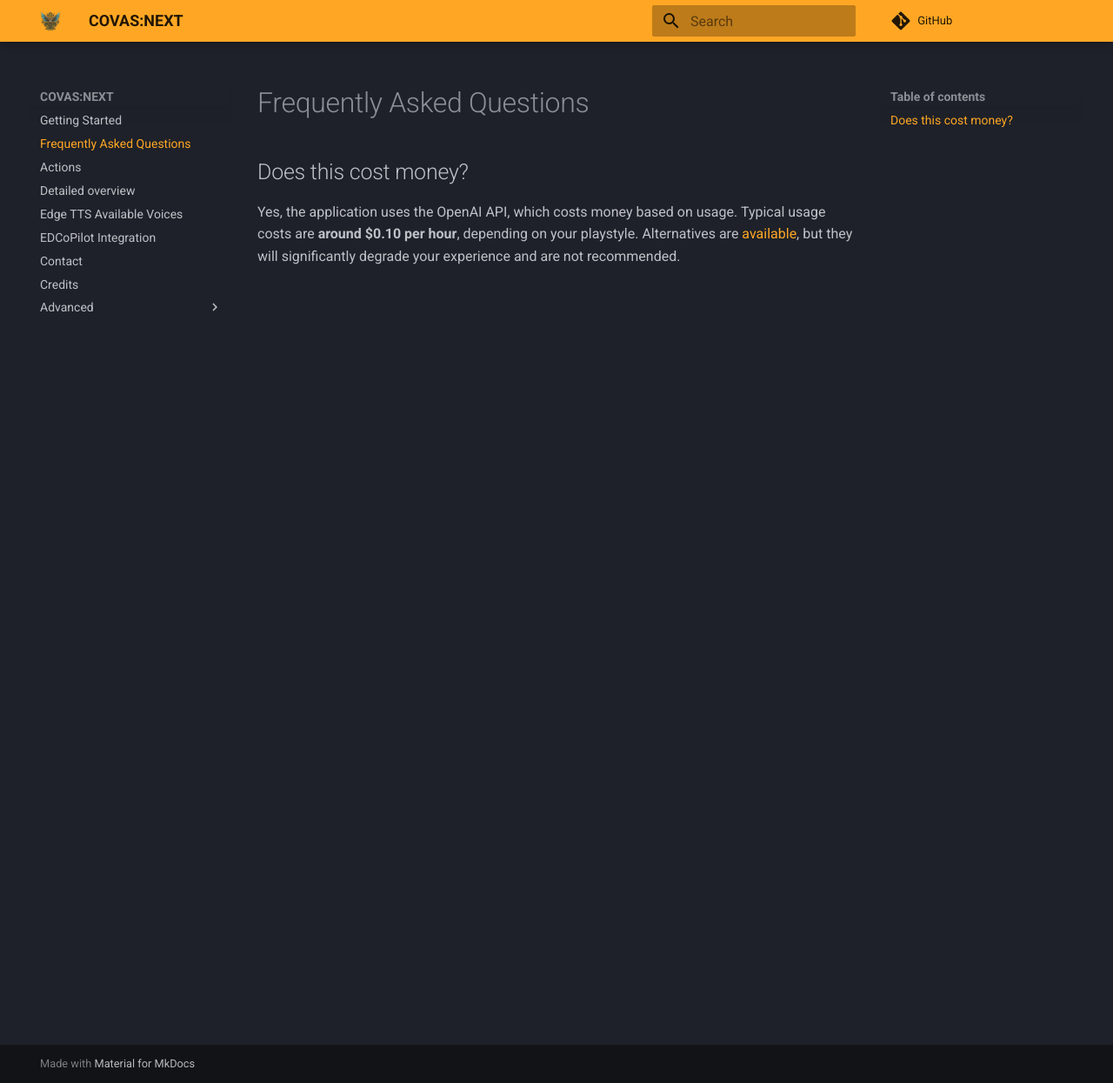
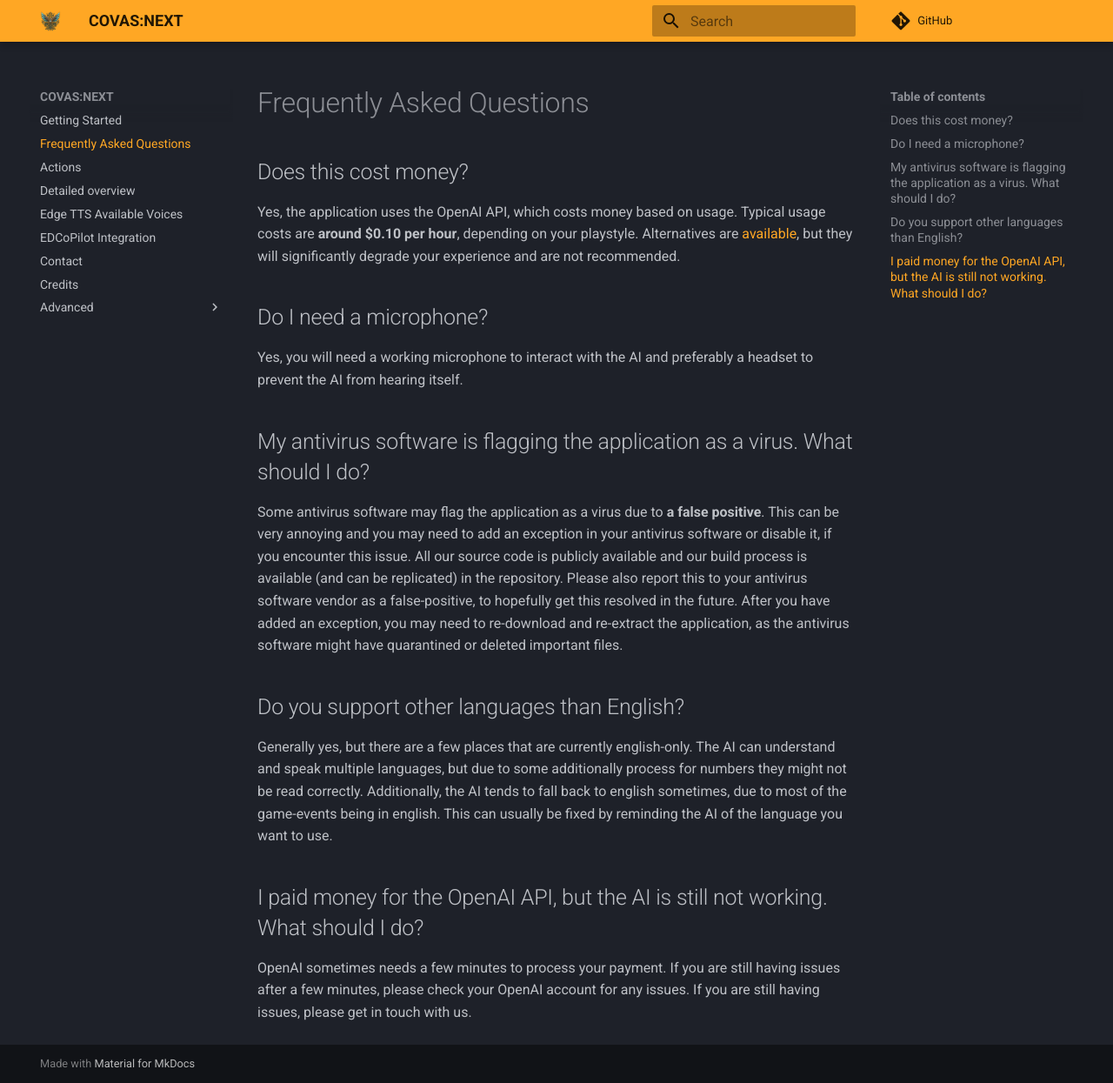
Before and after one commit to RatherRude/Elite-Dangerous-AI-Integration, an MkDocs documentation site: the page built from docs/10_faq.md, in a window 1280 px wide and 1245 px high. Shown: the whole window at 87% size. Built offline with MkDocs 1.6.1 and Material for MkDocs 9.7.7, drawn with Linux system fonts in a browser that asks for light colours; comment, search, counter and statistics services are not loaded.

Commit message:
fix: more faq

```diff
--- a/docs/10_faq.md
+++ b/docs/10_faq.md
@@ -3,3 +3,21 @@
 ## Does this cost money?
 
 Yes, the application uses the OpenAI API, which costs money based on usage. Typical usage costs are **around $0.10 per hour**, depending on your playstyle. Alternatives are [available](./advanced/freeSetup.md), but they will significantly degrade your experience and are not recommended.
+
+## Do I need a microphone?
+
+Yes, you will need a working microphone to interact with the AI and preferably a headset to prevent the AI from hearing itself.
+
+## My antivirus software is flagging the application as a virus. What should I do?
+
+Some antivirus software may flag the application as a virus due to **a false positive**. This can be very annoying and you may need to add an exception in your antivirus software or disable it, if you encounter this issue. All our source code is publicly available and our build process is available (and can be replicated) in the repository.
+Please also report this to your antivirus software vendor as a false-positive, to hopefully get this resolved in the future.
+After you have added an exception, you may need to re-download and re-extract the application, as the antivirus software might have quarantined or deleted important files.
+
+## Do you support other languages than English?
+
+Generally yes, but there are a few places that are currently english-only. The AI can understand and speak multiple languages, but due to some additionally process for numbers they might not be read correctly. Additionally, the AI tends to fall back to english sometimes, due to most of the game-events being in english. This can usually be fixed by reminding the AI of the language you want to use.
+
+## I paid money for the OpenAI API, but the AI is still not working. What should I do?
+
+OpenAI sometimes needs a few minutes to process your payment. If you are still having issues after a few minutes, please check your OpenAI account for any issues. If you are still having issues, please get in touch with us.
```
Also changed, not shown: docs/60_support.md (+2 -2 lines), docs/70_credits.md (+1 -0 lines).
